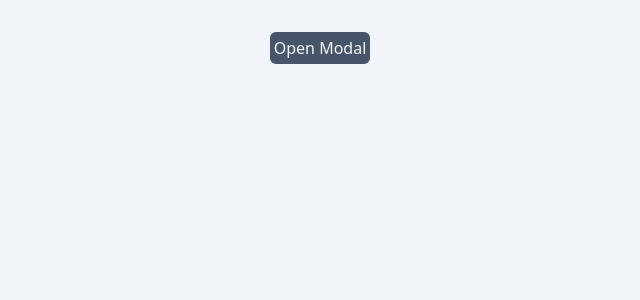
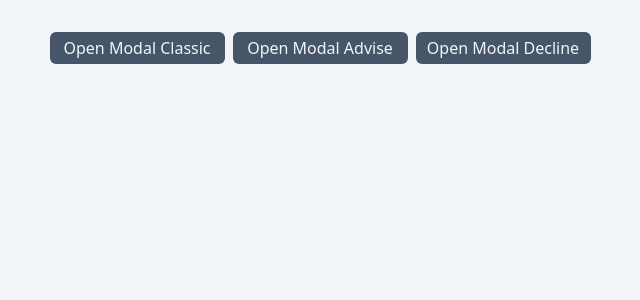
Before and after one commit to ThiagoDaurizio/CompositionPattern, a Next.js app: page / in a window 1280 px wide. Shown: the top 300 px of the page, without its empty margins (320-960 px from the left). Built offline with nearby package versions, Linux system fonts and the light colour scheme.

Commit message:
feature: modals different examples

```diff
--- a/src/app/page.tsx
+++ b/src/app/page.tsx
@@ -1,44 +1,113 @@
 'use client'
 
 import { Modal } from "@/compositions/Modal"
+import ModalContent from "@/compositions/Modal/ModalContent"
 import { useState } from "react"
 
 export default function Home() {
   const [isOpened, set_isOpened] = useState<boolean>(false)
 
+
+  const [isOpenedClassic, set_isOpenedClassic] = useState<boolean>(false)
+  const [isOpenedAdvise, set_isOpenedAdvise] = useState<boolean>(false)
+  const [isOpenedDecision, set_isOpenedDecision] = useState<boolean>(false)
+
+
   const handleConfirm = () => {
     window.alert('confirmed')
-    set_isOpened(false)
+    set_isOpenedClassic(false)
+    set_isOpenedDecision(false)
   }
 
   return (
     <main className="bg-slate-100 min-h-screen flex justify-center pt-8">
-      <button
-        onClick={() => set_isOpened(true)}
-        className="bg-slate-600 rounded-md text-slate-100 h-[32px] w-[100px]"
-      >Open Modal</button>
+      <ul className="flex gap-2">
+        <li>
+          <button
+            onClick={() => set_isOpenedClassic(true)}
+            className="bg-slate-600 rounded-md text-slate-100 h-[32px] w-[175px]"
+          >
+            Open Modal Classic
+          </button>
+        </li>
+
+        <li>
+          <button
+            onClick={() => set_isOpenedAdvise(true)}
+            className="bg-slate-600 rounded-md text-slate-100 h-[32px] w-[175px]"
+          >
+            Open Modal Advise
+          </button>
+        </li>
+
+        <li>
+          <button
+            onClick={() => set_isOpenedDecision(true)}
+            className="bg-slate-600 rounded-md text-slate-100 h-[32px] w-[175px]"
+          >
+            Open Modal Decline
+          </button>
+        </li>
+      </ul>
+
+    {isOpenedClassic &&
+      (<Modal.Root>
+        <Modal.Header>
+          <Modal.Title>
+            Modal Classic Title
+          </Modal.Title>
+        </Modal.Header>
+
+        <Modal.Content>
+          Modal content here
+        </Modal.Content>
+
+        <Modal.Footer>
+          <Modal.Action color="success" onClick={handleConfirm}>
+            OK
+          </Modal.Action>
+          <Modal.Action color='error' onClick={() => set_isOpenedClassic(false)}>
+            Cancel
+          </Modal.Action>
+        </Modal.Footer>
+      </Modal.Root>
+    )}
+
+    {isOpenedAdvise &&
+      (<Modal.Root>
+        <ModalContent>
+          Modal advise here
+        </ModalContent>
+
+        <Modal.Footer>
+          <Modal.Action color='info' onClick={() => set_isOpenedAdvise(false)}>
+            Ok
+          </Modal.Action>
+        </Modal.Footer>
+      </Modal.Root>
+    )}
+
+    {isOpenedDecision &&
+      (<Modal.Root>
+        <ModalContent>
+          You is alright of this?
+        </ModalContent>
+
+        <Modal.Footer>
+          <Modal.Action color='success' onClick={handleConfirm}>
+            YES
+          </Modal.Action>
+          <Modal.Action color='error' onClick={() => set_isOpenedDecision(false)}>
+            NO
+          </Modal.Action>
+        </Modal.Footer>
+      </Modal.Root>
+      )}
+
+
 
       {isOpened &&
         (<Modal.Root backdropClose onClose={() => set_isOpened(false)}>
-          <Modal.Header>
-            <Modal.Title>
-              Modal Title
-            </Modal.Title>
-          </Modal.Header>
-          <Modal.Content>
-            Modal Content
-
-          </Modal.Content>
-          <Modal.Footer>
-            <Modal.Action
-              color={'success'}
-              onClick={handleConfirm}
-            >OK</Modal.Action>
-            <Modal.Action
-              color={'error'}
-              onClick={() => set_isOpened(false)}
-            >Cancel</Modal.Action>
-          </Modal.Footer>
         </Modal.Root>
       )}
     </main>
--- a/src/compositions/Modal/ModalRoot.tsx
+++ b/src/compositions/Modal/ModalRoot.tsx
@@ -23,11 +23,13 @@ const ModalRoot = ({
 
   return (
     <div onClick={backdropClick} id={'backdrop'} className='min-h-screen w-screen bg-slate-800/70 absolute top-0 left-0 z-40'>
-      <div className='w-[360px] bg-slate-200 rounded-md overflow-hidden drop-shadow fixed top-[50%] left-[50%] translate-x-[-50%] translate-y-[-50%]'>
+      <div className='select-none w-[360px] bg-slate-200 rounded-md overflow-hidden drop-shadow fixed top-[50%] left-[50%] translate-x-[-50%] translate-y-[-50%]'>
         {children}
-        <button className='absolute top-2 right-2' onClick={onClose}>
-         <AiOutlineClose/>
-        </button>
+        {onClose && (
+          <button className='absolute top-2 right-2' onClick={onClose}>
+            <AiOutlineClose/>
+          </button>
+        )}
       </div>
     </div>
   )
```
